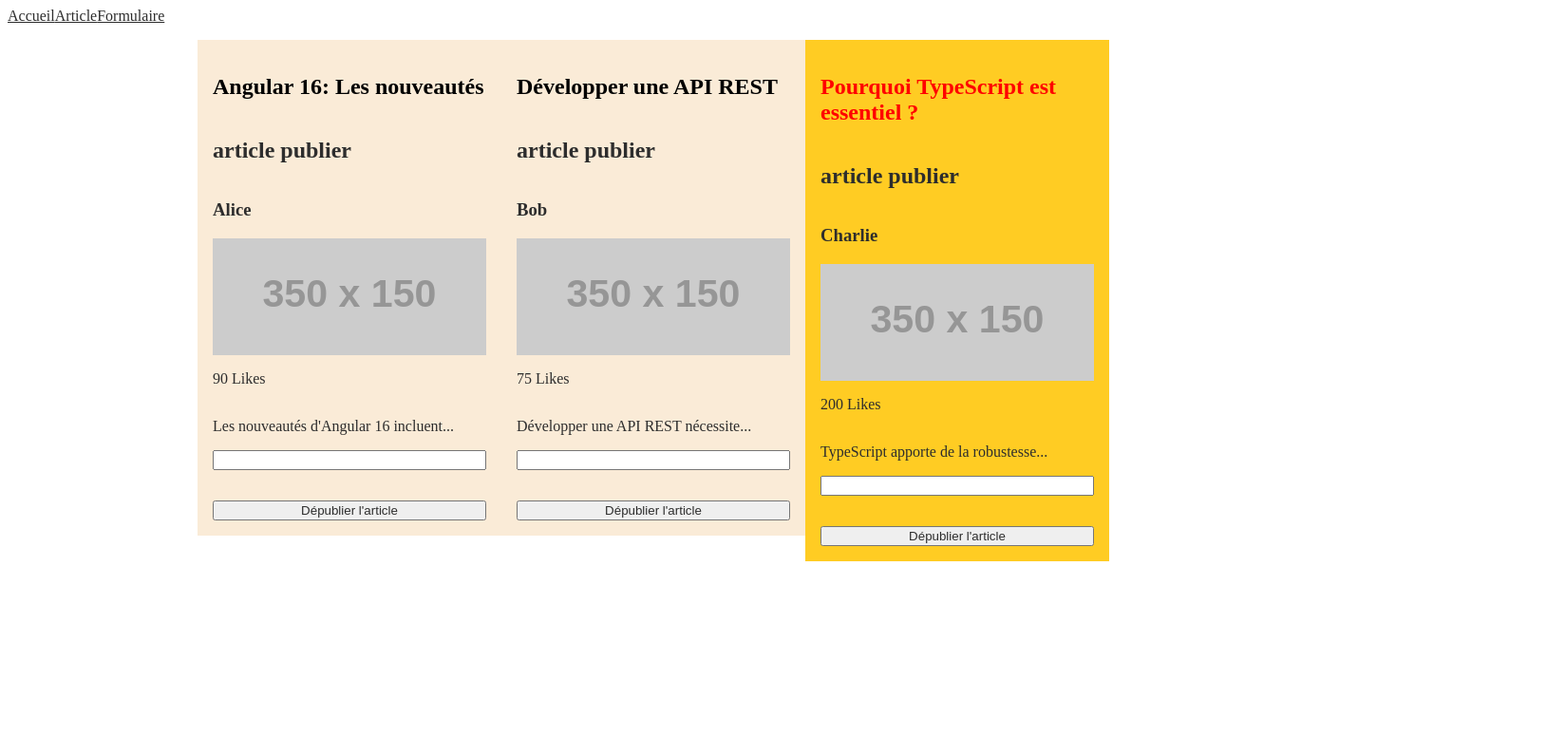
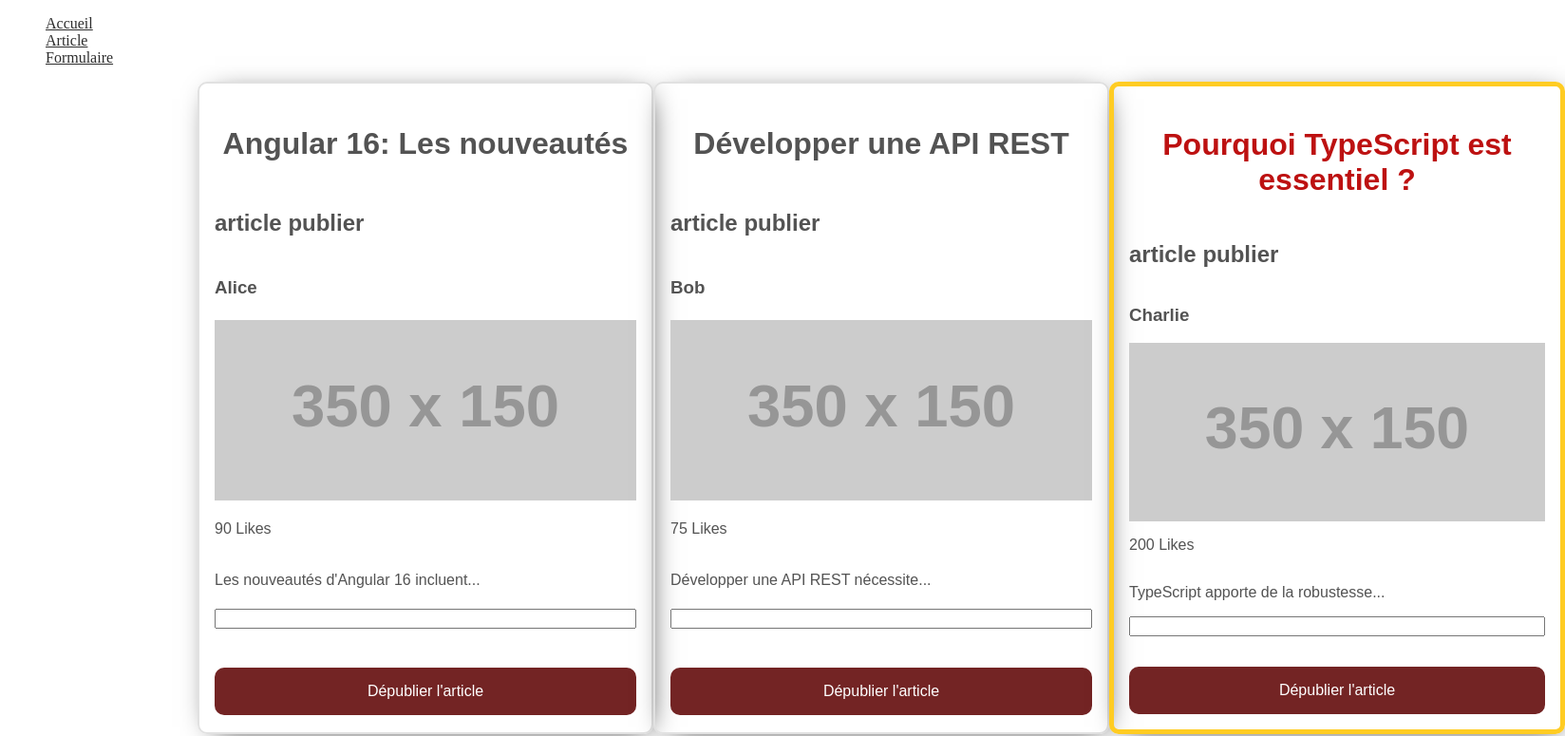
Before and after one commit to Marie-Sail/wild-blog, an Angular app: page / in a window 1280 px wide. Shown: the top 775 px of the page at 95% size, 1648 px wide, since content can reach past the window. Built offline with nearby package versions, Linux system fonts and the light colour scheme.

Commit message:
Challenge 8 input

```diff
--- a/src/app/ArticleComponent/article.component.html
+++ b/src/app/ArticleComponent/article.component.html
@@ -1,21 +1,27 @@
 @if (article.isPublished){
-<section>
-    <h1>{{article.title}} </h1>
-    <h2>{{article.isPublished? "article publier" : "article non publier"}}</h2>
-    <h3>{{article.author}}</h3>
-    <img [src]="article.image"  />
-<p>{{article.content}} </p>
 
-<input type="text" [(ngModel)]="article.comment"/>
+<section [ngClass]="{ goodArticle: article.likes >= 100 }">
+    <h1 [ngStyle]="{ color: article.likes >= 150 ? ' rgb(189, 17, 17)' : 'rgb(83, 83, 83)' }">
+      {{ article.title }}
+    </h1>
+    <h2>
+      {{ article.isPublished ? "article publier" : "article non publier" }}
+    </h2>
+    <h3>{{ article.author }}</h3>
+    <img [src]="article.image" />
+    <p>{{ article.likes }} Likes</p>
+    <p>{{ article.content }}</p>
 
-<p>{{article.comment}}</p>
+    <input type="text" [(ngModel)]="article.comment" />
 
+    <p>{{ article.comment }}</p>
 
-<button (click)="togglePublication()"> Dépublier l'article</button>
-
-</section>
+    <button (click)="togglePublication()">
+      Dépublier l'article
+    </button>
+  </section>
 }
 
 @else {
-    <button (click)="togglePublication()">Publier</button>
+    <button class="buttonPublier" (click)="togglePublication()">Publier</button>
 }
--- a/src/app/ArticleComponent/article.component.scss
+++ b/src/app/ArticleComponent/article.component.scss
@@ -1,6 +1,34 @@
 section {
-    background-color: aquamarine;
-    padding: 1rem;
-    width: 40rem;
+  color: rgb(83, 83, 83);
+  display: flex;
+  flex-direction: column;
+  justify-content: space-around;
+  font-family: Arial, Helvetica, sans-serif;
+  width: 30em;
+  height: 100%;
+  padding: 1em;
+  border: solid 2px rgb(225, 225, 225);
+  box-shadow: 5px 5px 30px -13px #000000;
+  border-radius: 10px;
+  box-sizing: border-box;
+  h1 {
+    text-align: center;
+    font-size: 2em;
+  }
+  img {
+    width: 100%;
+  }
+  button {
+    width: 100%;
+    padding: 1em;
+    border-radius: 10px;
+    border: none;
+    background-color: rgb(115, 36, 36);
+    color: rgb(255, 255, 255);
+    font-size: 1em;
+  }
+}
 
+.goodArticle {
+  border: solid 5px rgb(255, 204, 35);
 }
--- a/src/app/ArticleComponent/article.component.ts
+++ b/src/app/ArticleComponent/article.component.ts
@@ -1,23 +1,29 @@
-import { Component } from '@angular/core';
+import { Component, Input } from '@angular/core';
 import { FormsModule } from '@angular/forms';
+import { Article } from '../Models/article.model';
+import { CommonModule } from '@angular/common';
 
 @Component({
   selector: 'app-article',
   standalone: true,
-  imports: [FormsModule],
+  imports: [FormsModule,CommonModule],
   templateUrl: './article.component.html',
   styleUrl: './article.component.scss'
 })
 export class ArticleComponent {
 
-  article = {
-    title: 'Salut salut',
-    author: 'John Doe',
-    content: 'Lorem ipsum dolor sit amet, consectetur adipiscing elit. Nullam velit lorem, posuere vitae malesuada vitae, fringilla at enim. Cras interdum orci eu dolor ullamcorper fringilla. Nullam pharetra, massa sit amet commodo varius, ligula dui sagittis arcu, non lacinia risus sapien sit amet velit. Cras cursus tortor interdum enim dictum rutrum. Praesent eget neque at augue laoreet interdum eu nec risus. Integer vehicula ligula quis arcu posuere, id commodo lorem mattis. Suspendisse sodales elementum bibendum. Nullam rutrum mauris ac erat pellentesque, a semper neque blandit. Sed congue, neque vestibulum pulvinar ullamcorper, ante turpis fringilla nulla, non pellentesque massa quam et ante. Quisque congue enim vitae orci vestibulum lacinia. Donec at risus massa. Curabitur ut turpis condimentum, venenatis eros eu, commodo neque. Pellentesque ullamcorper sed erat eget scelerisque. Pellentesque vitae lacus nec felis cursus consequat. Maecenas dictum vestibulum mattis.',
-    image: 'https://via.placeholder.com/350x150',
-    isPublished: true,
-    comment: ''
-  };
+  @Input() parentMessage:string ='';
+
+  @Input() article!: Article;
+
+  // article = {
+  //   title: 'Salut salut',
+  //   author: 'John Doe',
+  //   content: 'Lorem ipsum dolor sit amet, consectetur adipiscing elit. Nullam velit lorem, posuere vitae malesuada vitae, fringilla at enim. Cras interdum orci eu dolor ullamcorper fringilla. Nullam pharetra, massa sit amet commodo varius, ligula dui sagittis arcu, non lacinia risus sapien sit amet velit. Cras cursus tortor interdum enim dictum rutrum. Praesent eget neque at augue laoreet interdum eu nec risus. Integer vehicula ligula quis arcu posuere, id commodo lorem mattis. Suspendisse sodales elementum bibendum. Nullam rutrum mauris ac erat pellentesque, a semper neque blandit. Sed congue, neque vestibulum pulvinar ullamcorper, ante turpis fringilla nulla, non pellentesque massa quam et ante. Quisque congue enim vitae orci vestibulum lacinia. Donec at risus massa. Curabitur ut turpis condimentum, venenatis eros eu, commodo neque. Pellentesque ullamcorper sed erat eget scelerisque. Pellentesque vitae lacus nec felis cursus consequat. Maecenas dictum vestibulum mattis.',
+  //   image: 'https://via.placeholder.com/350x150',
+  //   isPublished: true,
+  //   comment: ''
+  // };
 
 
 
--- /dev/null
+++ b/src/app/Models/article.model.ts
@@ -0,0 +1,10 @@
+
+export interface Article {
+    title :string
+    author :string
+    content: string
+    image: string
+    isPublished:boolean
+    comment:string
+    likes: number
+  }
--- a/src/app/Pages/article-page/article-page.component.ts
+++ b/src/app/Pages/article-page/article-page.component.ts
@@ -1,4 +1,4 @@
-import { Component, inject } from '@angular/core';
+import { Component, inject, Input } from '@angular/core';
 import { ArticleComponent } from "../../ArticleComponent/article.component";
 import { ActivatedRoute, ParamMap } from '@angular/router';
 
@@ -15,6 +15,8 @@ export class ArticlePageComponent {
   articleId!: number;
 
 
+
+
   ngOnInit() {
     this.route.paramMap.subscribe((params: ParamMap) => {
       this.articleId = Number(params.get('id'));
--- a/src/app/Pages/home-page/home-page.component.html
+++ b/src/app/Pages/home-page/home-page.component.html
@@ -1,37 +1,13 @@
- <main class="main">
-
+<main class="main">
   <ul>
-  @for(article of articles; track $index ){
-
-    @if (article.isPublished){
-      <li>
-
-          <section [ngClass]="{'goodArticle': article.likes>=100}">
-              <h1 [ngStyle]="{'color': article.likes >= 150 ? 'red': 'black'}">{{article.title}} </h1>
-              <h2>{{article.isPublished? "article publier" : "article non publier"}}</h2>
-              <h3>{{article.author}}</h3>
-              <img [src]="article.image"  />
-              <p>{{article.likes}} Likes</p>
-              <p>{{article.content}} </p>
-
-              <input type="text" [(ngModel)]="article.comment"/>
-
-              <p>{{article.comment}}</p>
-
-              <button (click)="togglePublication(article)"> Dépublier l'article</button>
-
-          </section>
-
-
+    @for(article of articles; track $index ){ @if (article.isPublished){
+    <li>
+      <app-article [article]="article"></app-article>
     </li>
-   }
-   @else {<button (click)="togglePublication(article)"> Publier l'article</button>}
-
-  }
-
-  @empty {
+    } @else {<button (click)="togglePublication(article)">
+      Publier l'article</button
+    >} } @empty {
     <li>Aucun article publié pour le moment</li>
-  }
-</ul>
-
+    }
+  </ul>
 </main>
--- a/src/app/Pages/home-page/home-page.component.ts
+++ b/src/app/Pages/home-page/home-page.component.ts
@@ -1,27 +1,20 @@
 import { CommonModule } from '@angular/common';
 import { Component } from '@angular/core';
 import { FormsModule } from '@angular/forms';
+import { ArticleComponent } from '../../ArticleComponent/article.component';
+import { Article } from '../../Models/article.model';
 
-interface Article {
-  title :string
-  author :string
-  content: string
-  image: string
-  isPublished:boolean
-  comment:string
-  likes: number
-}
 
 @Component({
   selector: 'app-home-page',
   standalone: true,
-  imports: [CommonModule, FormsModule],
+  imports: [CommonModule, FormsModule,ArticleComponent],
   templateUrl: './home-page.component.html',
   styleUrl: './home-page.component.scss'
 })
 export class HomePageComponent {
 
-
+  messageToChild: string = 'Bonjour depuis le parent !';
 
   articles = [
     {
--- a/src/app/app.component.html
+++ b/src/app/app.component.html
@@ -1,9 +1,11 @@
- <nav>
-  <a [routerLink]="['']">Accueil</a>
+<nav>
+  <ul>
+    <li><a [routerLink]="['']">Accueil</a></li>
 
-  <a [routerLink]="['/article/:id']">Article</a>
+    <li><a [routerLink]="['/article/:id']">Article</a></li>
 
-  <a [routerLink]="['/form']">Formulaire </a>
+    <li><a [routerLink]="['/form']">Formulaire </a></li>
+  </ul>
 </nav>
 
-<router-outlet/>
+<router-outlet />
```
